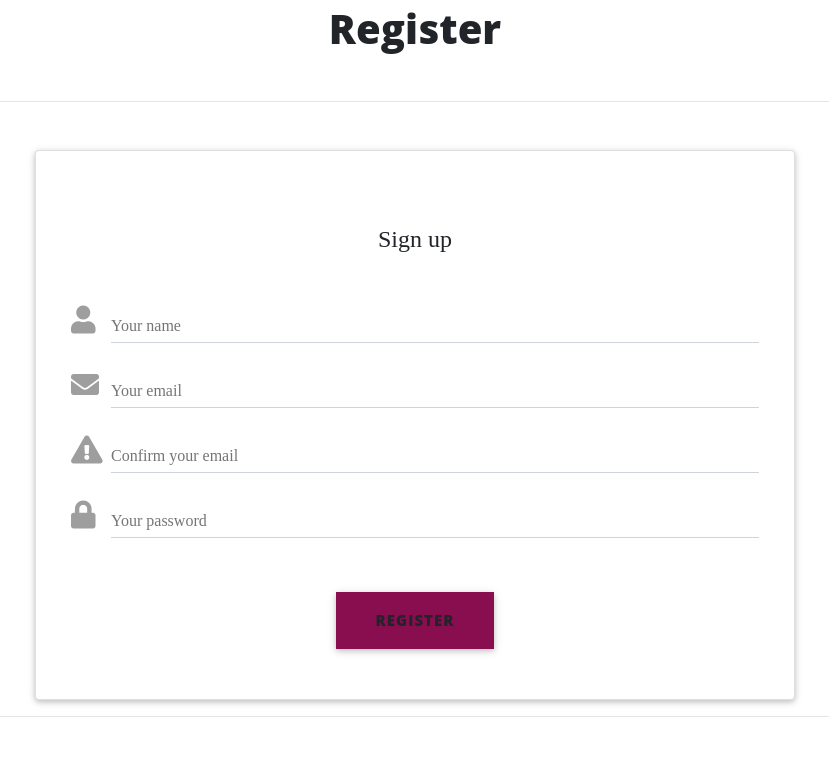
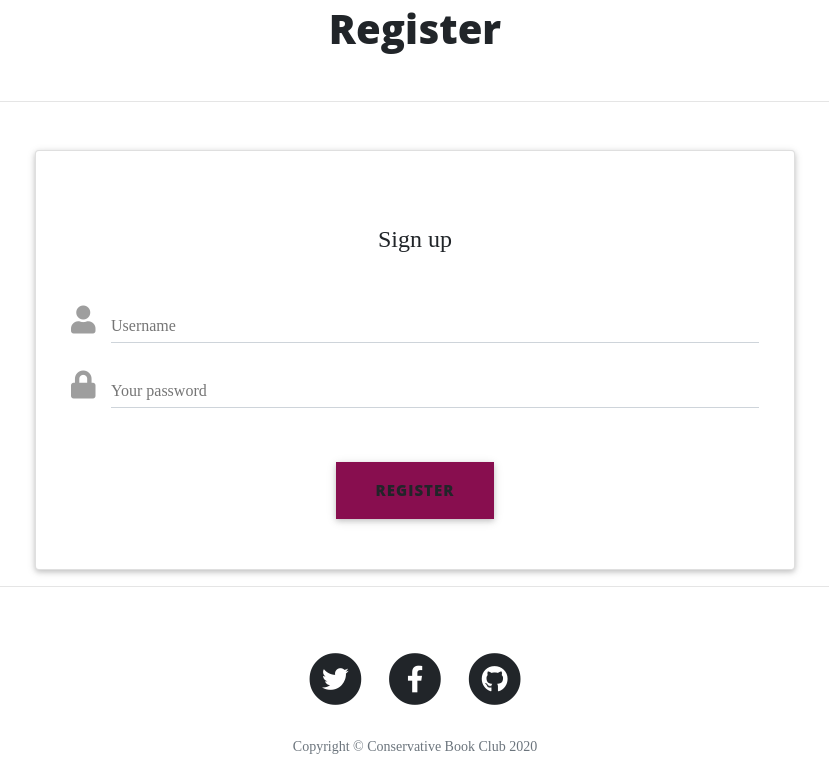
Before and after one commit to JosefinE7/MS3_book_club, a Flask app: page /register in a window 1280 px wide. Shown: the part 673-1451 px from the top of the page, without its empty margins (225-1054 px from the left). After the commit the page ends 1427 px from the top, so only its background shows below. Run offline with Flask 2, Linux system fonts and the light colour scheme; some libraries are stand-ins or nearby versions.

Commit message:
Removed email field in form on register.html

```diff
--- a/templates/register.html
+++ b/templates/register.html
@@ -15,26 +15,26 @@
 				<!-- Material input text -->
 				<div class="md-form">
 					<i class="fa fa-user prefix grey-text"></i>
-					<input id="username" name="username" type="text" class="form-control">
-					<label for="username" class="font-weight-light">Your name</label>
-				</div>
-				<!-- Material input email -->
-				<div class="md-form">
-					<i class="fa fa-envelope prefix grey-text"></i>
-					<input type="email" id="user_email" name="user_email" class="form-control">
-					<label for="user_email" class="font-weight-light">Your email</label>
-				</div>
-				<!-- Material input email -->
-				<div class="md-form">
-					<i class="fa fa-exclamation-triangle prefix grey-text"></i>
-					<input type="email" id="user_email_confirm" name="user_email_confirm" class="form-control">
-					<label for="user_email_confirm" class="font-weight-light">Confirm your email</label>
+					<input
+						id="username"
+						name="username"
+						type="text"
+						class="form-control"
+					/>
+					<label for="username" class="font-weight-light">Username</label>
 				</div>
 				<!-- Material input password -->
 				<div class="md-form">
 					<i class="fa fa-lock prefix grey-text"></i>
-					<input type="password" id="user_password" name="user_password" class="form-control">
-					<label for="user_password" class="font-weight-light">Your password</label>
+					<input
+						type="password"
+						id="user_password"
+						name="user_password"
+						class="form-control"
+					/>
+					<label for="user_password" class="font-weight-light"
+						>Your password</label
+					>
 				</div>
 				<div class="text-center py-4 mt-3">
 					<button class="btn btn-unique btn-lg" type="submit">Register</button>
```
